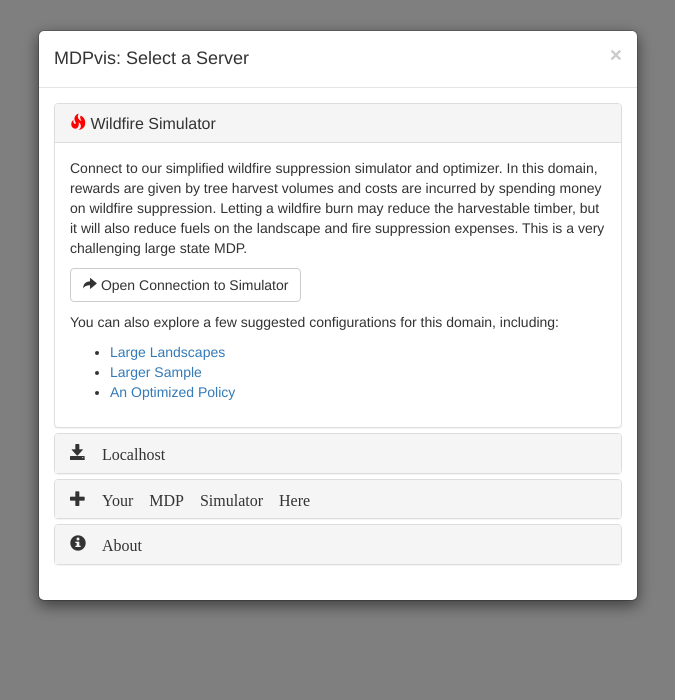
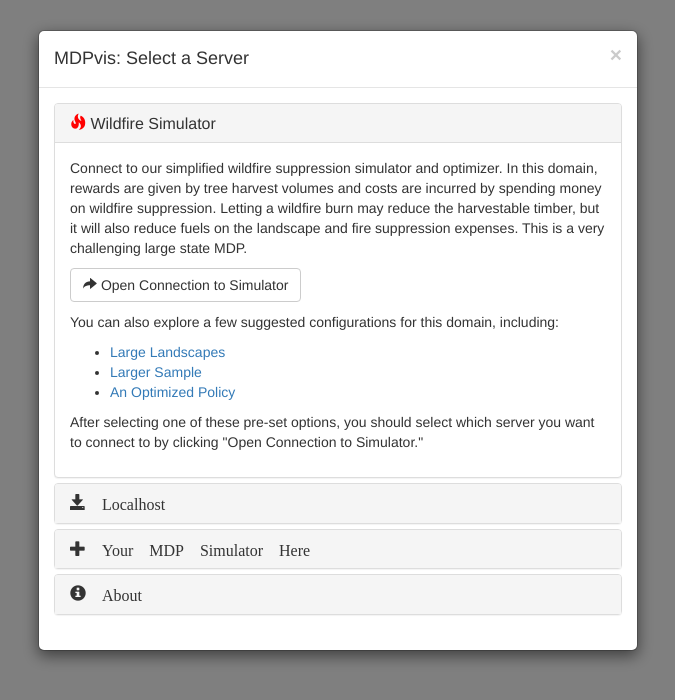
Before and after one commit to MDPvis/MDPvis.github.io, a plain HTML site: page index.html in a window 1280 px wide. Shown: the whole page, without its empty margins (302-977 px from the left). Drawn offline with Linux system fonts and the light colour scheme.

Commit message:
added additional instructions on modal

```diff
--- a/index.html
+++ b/index.html
@@ -284,6 +284,12 @@
                         </a>
                       </li>
                     </ul>
+                    <p>
+                      After selecting one of these pre-set options,
+                      you should select which server you want to
+                      connect to by clicking "Open Connection to
+                      Simulator."
+                    </p>
                   </div>
                 </div>
               </div>
```
